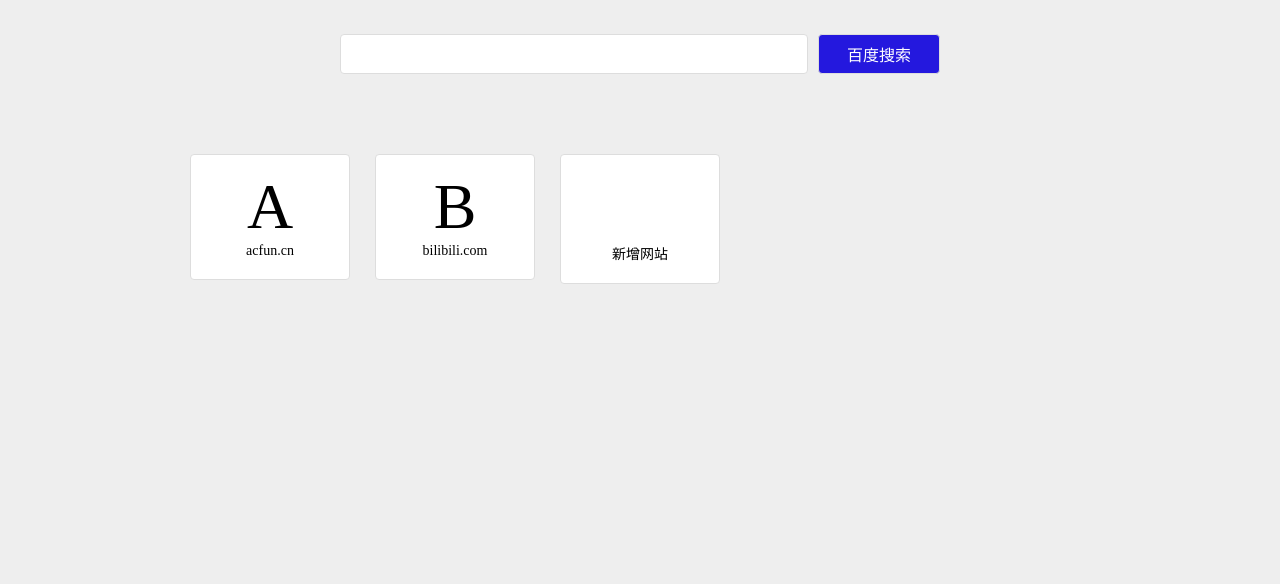
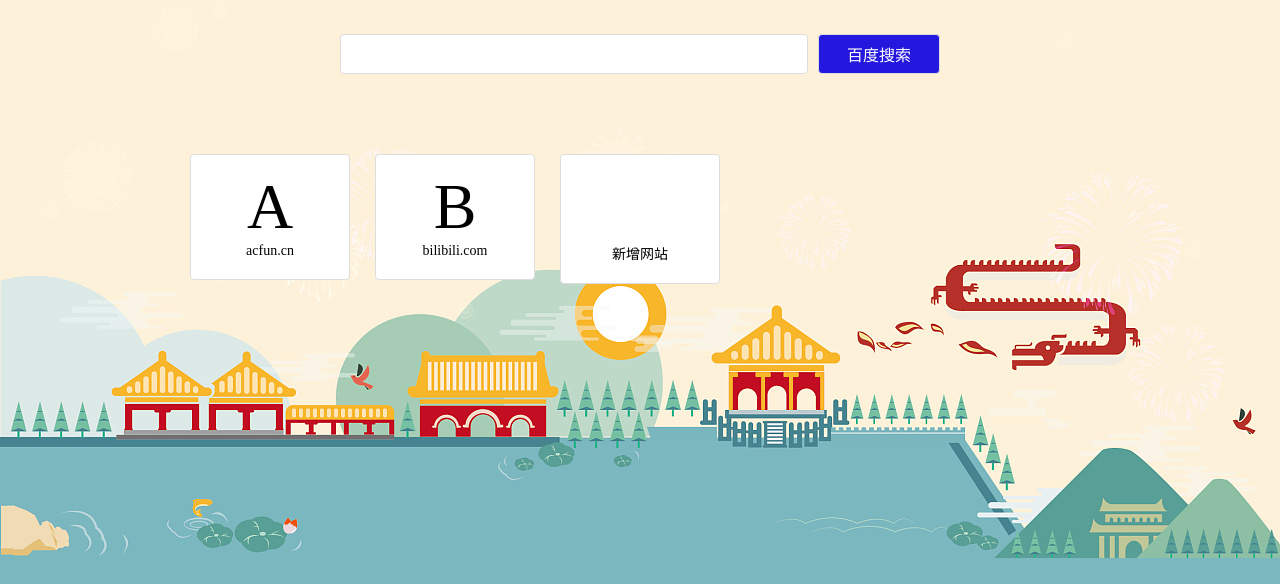
Before and after one commit to StevenYjj1995/nav-1, a website: page src/index.html in a window 1280 px wide. Shown: the part 296-880 px from the top of the page. Before the commit the page ends 800 px from the top, so only its background shows below. Drawn offline with nearby package versions, Linux system fonts and the light colour scheme.

Commit message:
background image

```diff
--- a/src/style.css
+++ b/src/style.css
@@ -18,8 +18,18 @@ img {
   max-height: 100%;
 }
 body {
-  background: #eee;
-  /* border: 1px solid red; */
+  background: rgb(123, 183, 191);
+  background-image: url(./images/navbackground.jpg);
+  background-repeat: no-repeat;
+  background-size: 100%;
+  /* background: #eee; */
+
+  height: 100vh;
+}
+@media (max-width: 500px) {
+  body {
+    background: #eee;
+  }
 }
 ul,
 ol {
```
Also changed, not shown: dist/index.html, dist/navbackground.e1064078.jpg (added), src/images/navbackground.jpg (added), 8 other files.
